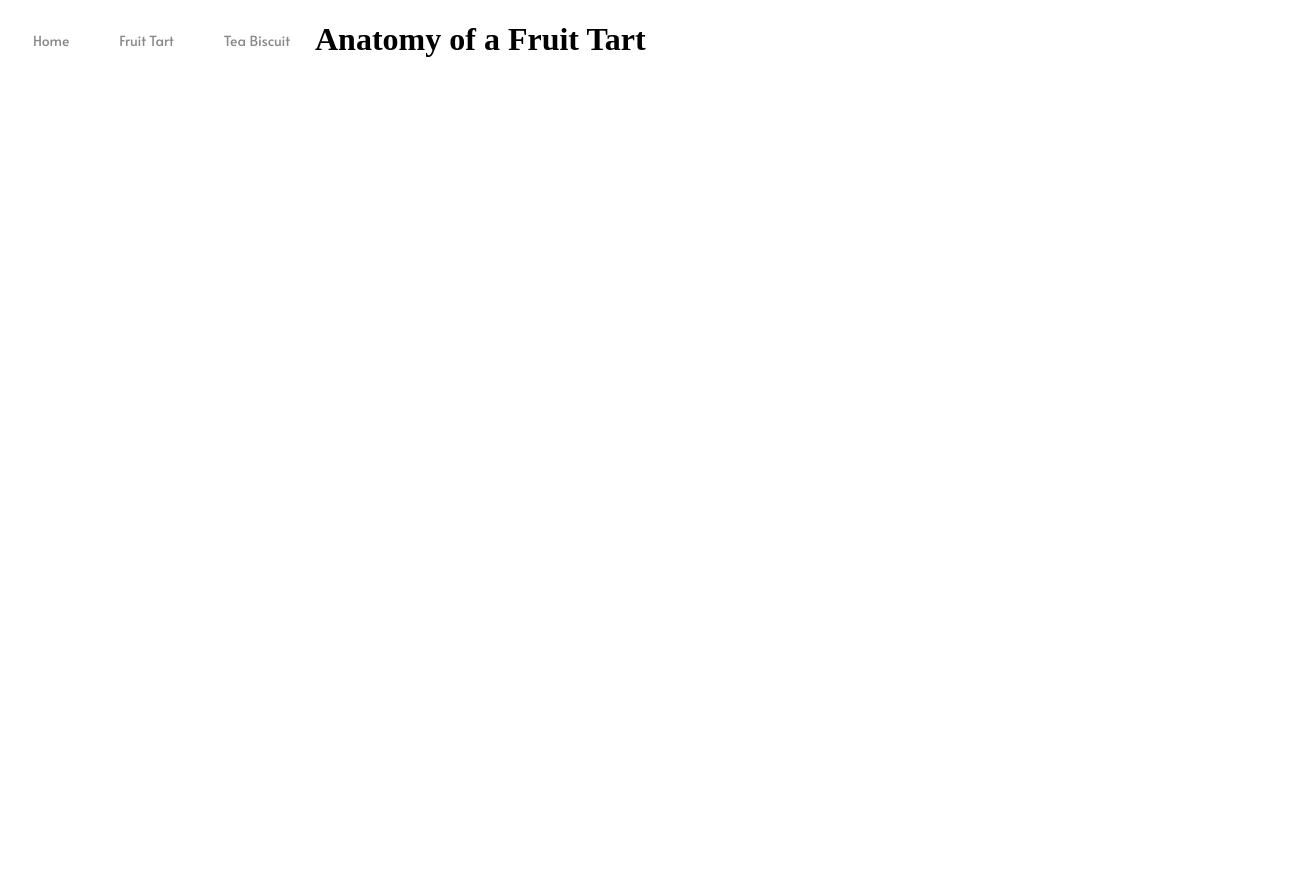
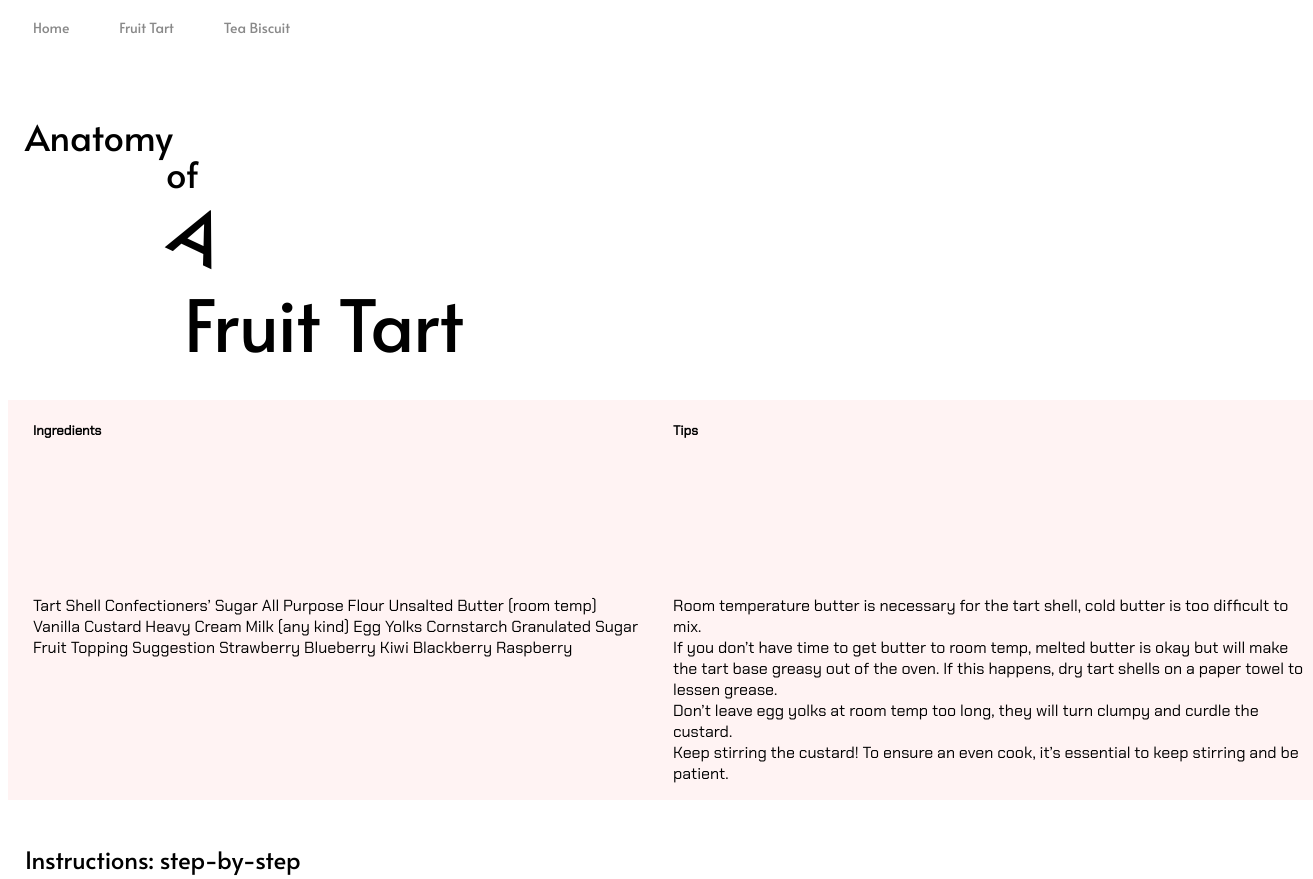
Before and after one commit to serenawa/homework_8, a plain HTML site: page tart.html in a window 1280 px wide. Shown: the top 879 px of the page, 1313 px wide, since content can reach past the window. Before the commit the page ends 800 px from the top, so only its background shows below. Drawn offline with Linux system fonts and the light colour scheme.

Commit message:
more html

```diff
--- a/style.css
+++ b/style.css
@@ -1,5 +1,15 @@
 h1.welcome{
 	font-family: 'Chakra Petch', serif;
+}
+
+h1.ana{
+	font-family: Alata;
+	font-size: 36px;
+}
+
+h1.fruit{
+	font-family: Alata;
+	font-size: 72px;
 }
 
 nav a:link{
@@ -95,3 +105,131 @@ nav.current{
 	background: #FFE2E2;
 	border-radius: 15px;
 }
+
+#anatomy {
+	position: absolute;
+	width: 159px;
+	height: 62px;
+	left: 25px;
+	top: 87px;
+
+	font-family: Alata;
+	font-style: normal;
+	font-weight: normal;
+	font-size: 36px;
+	line-height: 50px;
+}
+
+#of {
+	position: absolute;
+	width: 91px;
+	height: 53px;
+	left: 166px;
+	top: 124px;
+
+	font-family: Alata;
+	font-style: normal;
+	font-weight: normal;
+	font-size: 36px;
+	line-height: 50px;
+}
+
+#a {
+	position: absolute;
+	width: 67px;
+	height: 57px;
+	left: 184.35px;
+	top: 140px;
+
+	font-family: Alata;
+	font-style: normal;
+	font-weight: normal;
+	font-size: 72px;
+	line-height: 99px;
+
+	color: #000000;
+
+	transform: rotate(25.29deg);
+}
+
+#fruit {
+	position: absolute;
+	width: 403px;
+	height: 83px;
+	left: 184px;
+	top: 225px;
+
+	font-family: Alata;
+	font-style: normal;
+	font-weight: normal;
+	font-size: 72px;
+	line-height: 99px;
+}
+
+
+.pinkRec{
+	position: absolute;
+	width: 100%;
+	height: 400px;
+	background: #FFF3F3;
+
+	top: 400px;
+
+	display: grid;
+	grid-template-columns: repeat(2, 1fr);
+	grid-template-rows: repeat(2, 1fr);
+	width: 100%;
+
+	padding-left: 25px;
+
+	font-family: 'Chakra Petch', serif;
+}
+
+
+.pinkRec.ing{
+	font-size: 18px;
+	grid-row-start: 1;
+	grid-column-start: 1;
+}
+
+
+.pinkRec.tip{
+	font-size: 18px;
+	grid-row-start: 1;
+	grid-column-start: 2;
+}
+
+.pinkRec.ingDesciprtion{
+	grid-row-start: 2;
+	grid-column-start: 1;
+
+	font-size: 14px;
+}
+
+
+.pinkRec.tipDescription{
+	grid-row-start: 2;
+	grid-column-start: 2;
+
+	font-size: 14px;
+}
+
+
+.step {
+	position: absolute;
+	font-family: Alata;
+	font-size: 24px;
+
+	left: 25px;
+	top: 819px;
+}
+
+.over {
+	position: absolute;
+	font-family: Alata;
+	font-size: 24px;
+
+	left: 25px;
+	top: 1391px;
+
+}
--- a/tart.html
+++ b/tart.html
@@ -23,7 +23,46 @@
 			</nav>
 		</header>
 
-		<h1>Anatomy of a Fruit Tart</h1>
+	<h1 id="anatomy">Anatomy</h1>
+	<h1 id="of">of</h1>
+	<h1 id="a">A</h1>
+	<h1 id="fruit">Fruit Tart</h1>
+
+	<div class="pinkRec">
+		<h5 class="ing">Ingredients</h5>
+		<h5 class="tip">Tips</h5>
+
+		<p class="ingDescription">Tart Shell
+									Confectioners’ Sugar
+									All Purpose Flour
+									Unsalted Butter (room temp) <br>
+
+									Vanilla Custard
+									Heavy Cream
+									Milk (any kind)
+									Egg Yolks
+									Cornstarch
+									Granulated Sugar <br>
+
+									Fruit Topping Suggestion
+									Strawberry
+									Blueberry
+									Kiwi
+									Blackberry
+									Raspberry </p>
+		<p class="tipDescription">Room temperature butter is necessary for the tart shell, cold butter is too difficult to mix. <br>
+
+		If you don’t have time to get butter to room temp, melted butter is okay but will make the tart base greasy out of the oven. If this happens, dry tart shells on a paper towel to lessen grease. <br>
+
+		Don’t leave egg yolks at room temp too long, they will turn clumpy and curdle the custard. <br>
+
+		Keep stirring the custard! To ensure an even cook, it’s essential to keep stirring and be patient.<br>
+
+	</div>
+
+	<p class="step">Instructions: step-by-step</p>
+
+	<p class="over">Instructions: overview</p>
 
 
 
```
Also changed, not shown: index.html (line endings or trailing spaces).
